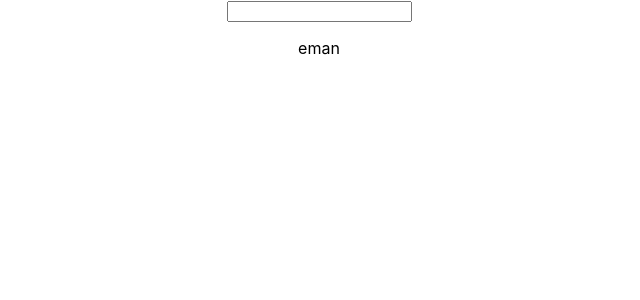
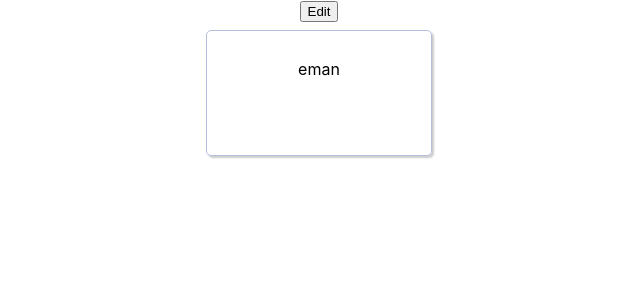
Before and after one commit to EmanKAyyad/playing-with-react, a React (Create React App) app: page / in a window 1280 px wide. Shown: the top 300 px of the page, without its empty margins (321-961 px from the left). Built offline with nearby package versions, Linux system fonts and the light colour scheme.

Commit message:
conditional content, styling, 2 way binding

```diff
--- a/src/List/List.js
+++ b/src/List/List.js
@@ -3,7 +3,8 @@ import Card from '../card/card';
 
 class List extends Component {
     state = {
-        name: "eman"
+        name: "eman",
+        editingMode: false
     }
 
     changeName = (name) => {
@@ -12,10 +13,19 @@ class List extends Component {
         })
     }
 
+    toggleEdit = () => {
+        const editMode =  !this.state.editingMode;
+        this.setState({
+            editingMode: editMode
+        });
+    }
+
     render () {
         return (
             <div className="list">
+                <button onClick={this.toggleEdit}>{ this.state.editingMode ? 'Save' : 'Edit'}</button>
                 <Card
+                    editMode={this.state.editingMode}
                     changed={this.changeName}
                     name={this.state.name}/>
             </div>
--- /dev/null
+++ b/src/card/card.css
@@ -0,0 +1,10 @@
+.card {
+    width: 200px;
+    height: 100px;
+    padding: 12px;
+    text-align: center;
+    border: 1px solid rgb(184 191 222);
+    box-shadow: 2px 2px 2px #ccc;
+    border-radius: 5px;
+    margin: 8px auto;
+}
--- a/src/card/card.js
+++ b/src/card/card.js
@@ -1,4 +1,5 @@
 import React from 'react';
+import './card.css';
 
 const Card = (props) => {
     const changeName = (event) => {
@@ -6,7 +7,10 @@ const Card = (props) => {
     }
 
     return <div className="card">
-        <input onChange={changeName} />
+        {
+            props.editMode ?
+                <input onChange={changeName} value={props.name} /> : null
+        }
         <p>{props.name}</p>
     </div>
 }
```
Also changed, not shown: 1 other file (tests, documents, lock files or other folders).
